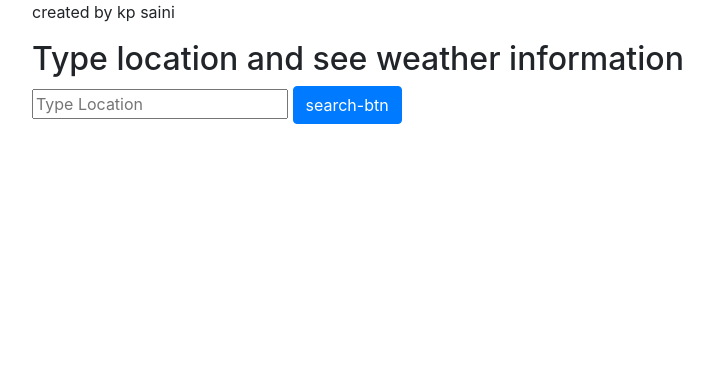
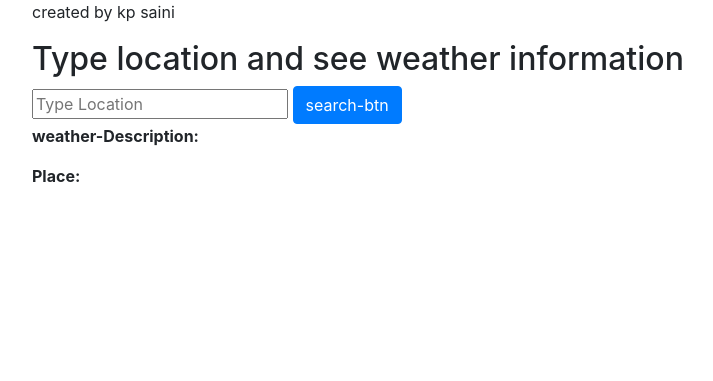
Before and after one commit to kishanpalsaini/node_course, a Node server app: page / in a window 1280 px wide. Shown: the part 104-485 px from the top of the page, without its empty margins (53-766 px from the left). Run offline with Node 20, Linux system fonts and the light colour scheme.

Commit message:
add text in home page

```diff
--- a/package.json
+++ b/package.json
@@ -5,7 +5,7 @@
   "main": "app.js",
   "scripts": {
     "start": "node src/app.js",
-    "serve": "nodemon src/app.js"
+    "dev": "nodemon src/app.js -e js,hbs"
   },
   "keywords": [],
   "author": "",
--- a/public/js/main.js
+++ b/public/js/main.js
@@ -33,7 +33,6 @@ weatherForm.addEventListener('submit', (event) => {
             if (data.error) {
                 return msg1.textContent = data.error
             }
-            console.log(data)
             msg1.textContent = data.weather_des
             msg2.textContent = data.place
         })
--- a/templates/views/index.hbs
+++ b/templates/views/index.hbs
@@ -20,8 +20,18 @@
             <input type="text" placeholder="Type Location">
             <button class="btn btn-primary">search-btn</button>
 
+            <div>
+                <span>
+                    <b>weather-Description:</b>
+                </span>
                 <p id="msg-1"></p>
+            </div>
+            <div>
+                <span>
+                    <b>Place: </b>
+                </span>
                 <p id="msg-2"></p>
+            </div>
         </form>
 
         {{>footer}}
```
Lines whose indentation alone changed are shown as unchanged.
